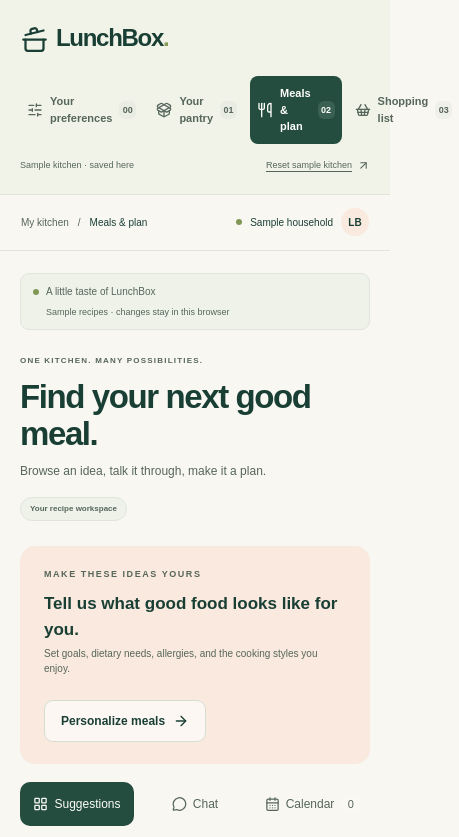
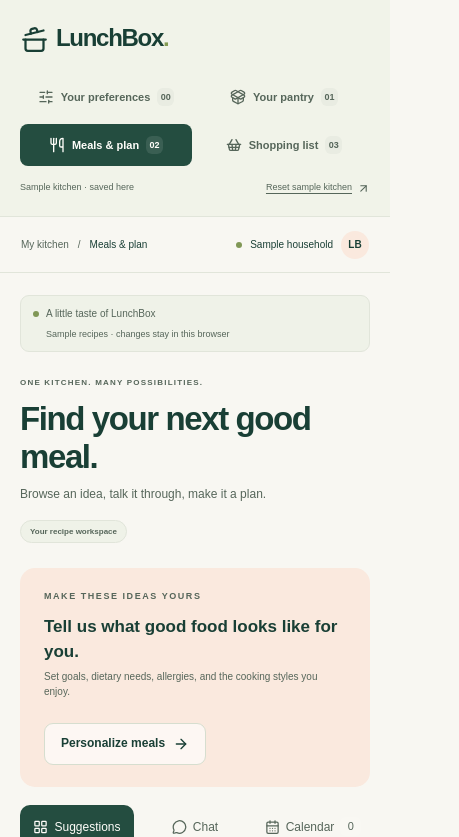
Before and after one commit to B4CKlash/Lunchbox, a Next.js app: page /meals in a window 390 px wide. Shown: the top 837 px of the page, 459 px wide, since content can reach past the window. Built offline with nearby package versions, Linux system fonts and the light colour scheme.

Commit message:
Keep four navigation links within the mobile viewport

```diff
--- a/src/app/globals.css
+++ b/src/app/globals.css
@@ -1414,7 +1414,8 @@
     display: none;
   }
   .sidebar nav {
-    display: flex;
+    display: grid;
+    grid-template-columns: repeat(2, minmax(0, 1fr));
     gap: 6px;
     margin-top: 20px;
   }
```
